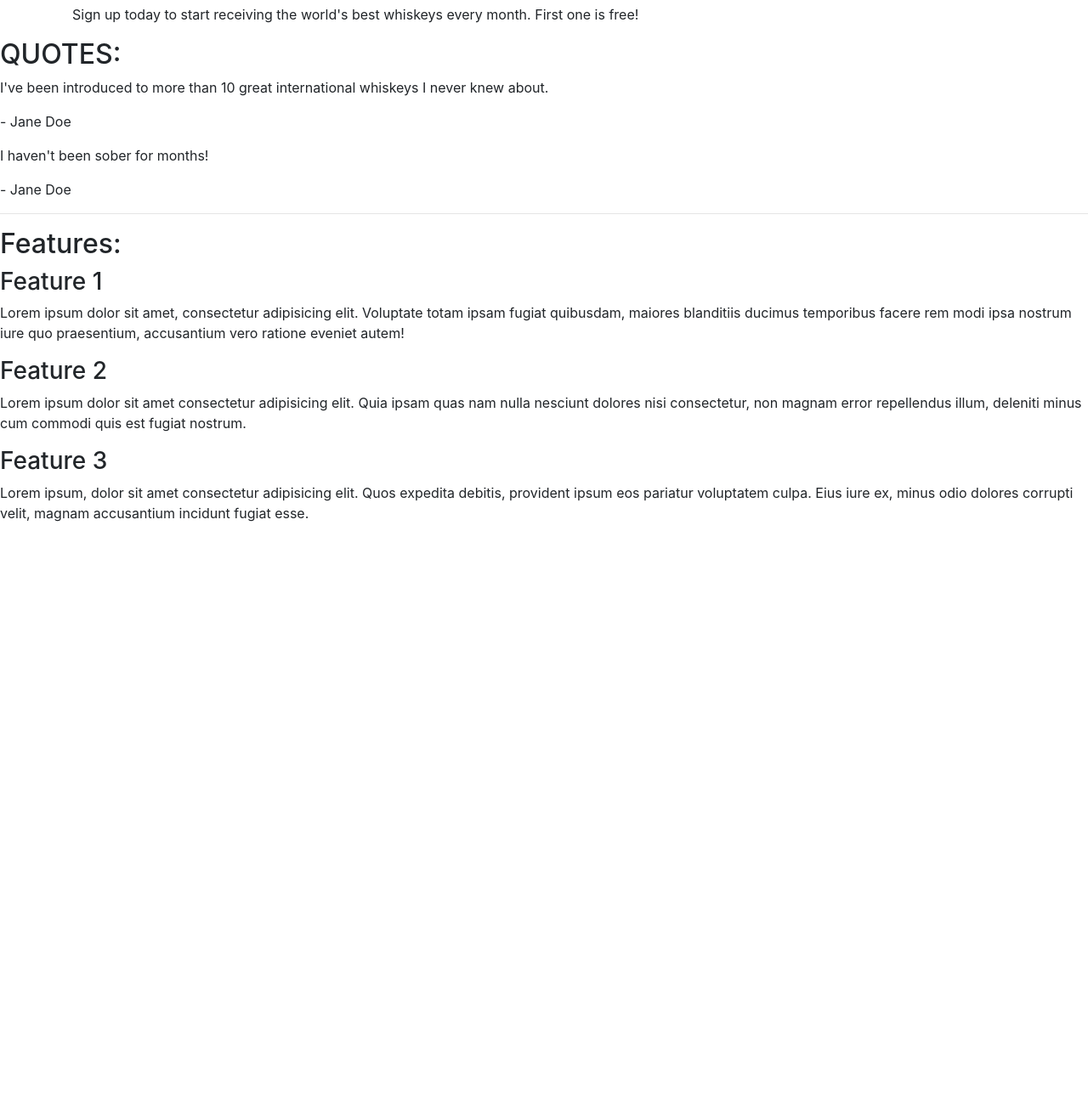
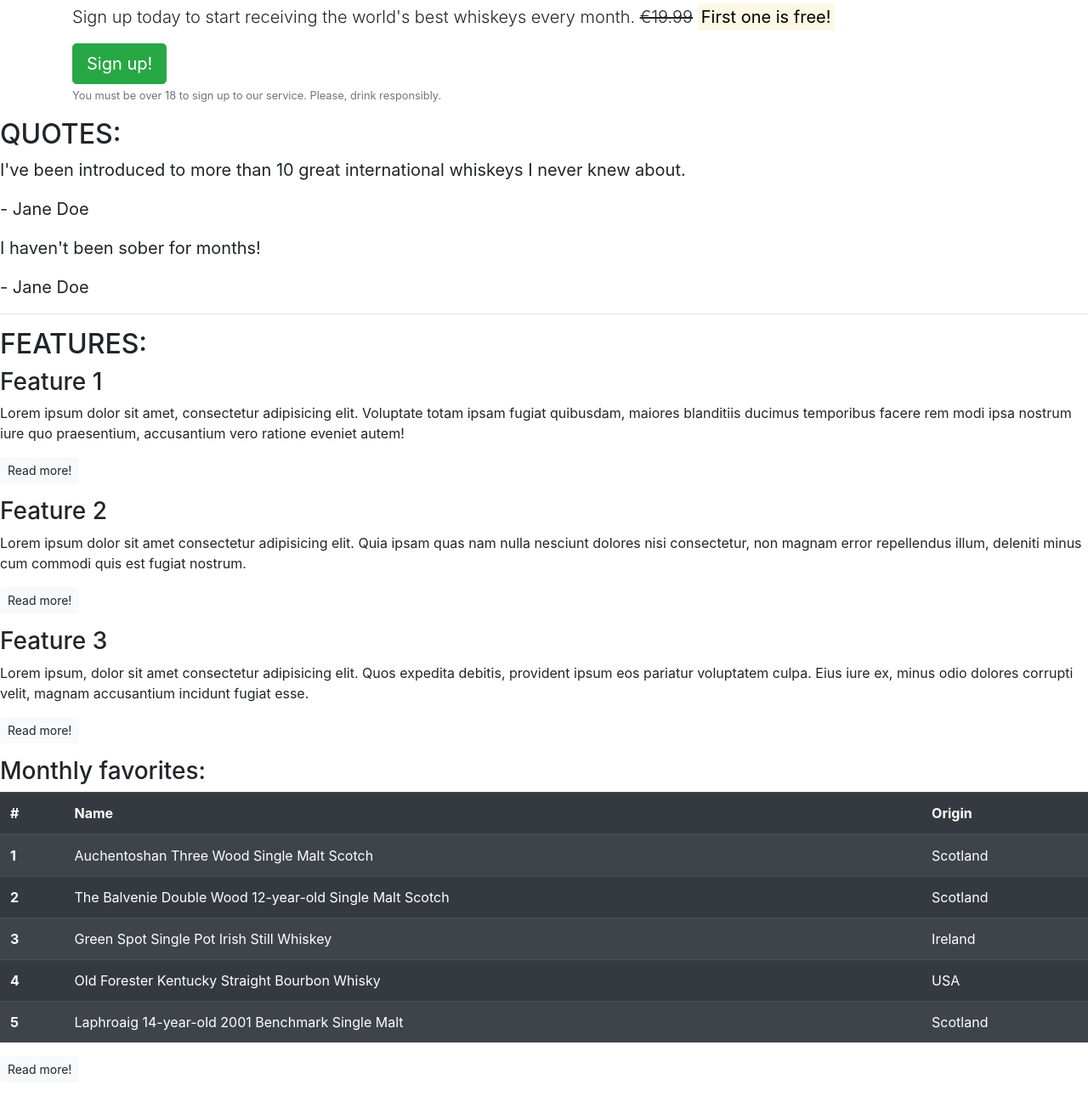
Before and after one commit to martakl-bit/Bootstrap, a plain HTML site: page index.html in a window 1280 px wide. Shown: the part 51-1341 px from the top of the page at 85% size. Before the commit the page ends 800 px from the top, so only its background shows below. Drawn offline with nearby package versions, Linux system fonts and the light colour scheme.

Commit message:
Fourth commit

```diff
--- a/index.html
+++ b/index.html
@@ -13,40 +13,88 @@
     <article class="container">
     <section class="callout">
         <h1>The finest whiskeys delivered to your doorstep.</h1>
-        <p>Sign up today to start receiving the world's best whiskeys every month. First one is free!</p>
+        <p class="lead">Sign up today to start receiving the world's best whiskeys every month.
+        <s>€19.99</s>
+        <strong><mark>First one is free!</mark></strong></p>
+        <button class="btn btn-success btn-lg">Sign up!</button>
+        <p class="text-muted"><small>You must be over 18 to sign up to our service. Please, drink responsibly.</small></p>
         </section>
     </article>
-    <section class="quotes">
+    <section class="blockquote">
         <h2 class="text-uppercase">Quotes:</h2>
-        <div class="quote">
+        <blockquote class="quote">
             <p>I've been introduced to more than 10 great international whiskeys I never knew about.</p>
             <p>- Jane Doe</p>
 
-        </div>
-        <div class="quote">
+        </blockquote>
+        <blockquote class="blockquote">
         <p>I haven't been sober for months!</p>
         <p>- Jane Doe</p>
-        </div>
+        </blockquote>
     </section>
     <hr>
     <section class="features">
-    <h2>Features:</h2>
+    <h2 class="text-uppercase">Features:</h2>
     <div class="feature">
         <h3>Feature 1</h3>
         <p>Lorem ipsum dolor sit amet, consectetur adipisicing elit. Voluptate totam ipsam fugiat quibusdam, maiores blanditiis ducimus temporibus facere rem modi ipsa nostrum iure quo praesentium, accusantium vero ratione eveniet autem!</p>
+    <p><a class="btn btn-sm btn-light" href="">Read more!</a></p>
     </div>
 
     <div class="feature">
         <h3>Feature 2</h3>
         <p>Lorem ipsum dolor sit amet consectetur adipisicing elit. Quia ipsam quas nam nulla nesciunt dolores nisi consectetur, non magnam error repellendus illum, deleniti minus cum commodi quis est fugiat nostrum. </p>
+    <p><a class="btn btn-sm btn-light" href="">Read more!</a></p>
     </div>
 
     <div class="feature">
         <h3>Feature 3</h3>
         <p>Lorem ipsum, dolor sit amet consectetur adipisicing elit. Quos expedita debitis, provident ipsum eos pariatur voluptatem culpa. Eius iure ex, minus odio dolores corrupti velit, magnam accusantium incidunt fugiat esse.</p>
+    <p><a class="btn btn-sm btn-light" href="">Read more!</a></p>
     </div>
     </section>
-
+    <section>
+    <div class="table">
+        <h3>Monthly favorites:</h3>
+        <table class="table table-striped table-dark">
+  <thead>
+    <tr>
+      <th scope="col">#</th>
+      <th scope="col">Name</th>
+      <th scope="col">Origin</th>
+    </tr>
+  </thead>
+  <tbody>
+    <tr>
+      <th scope="row">1</th>
+      <td>Auchentoshan Three Wood Single Malt Scotch</td>
+      <td>Scotland</td>
+    </tr>
+    <tr>
+      <th scope="row">2</th>
+      <td>The Balvenie Double Wood 12-year-old Single Malt Scotch</td>
+      <td>Scotland</td>
+    </tr>
+    <tr>
+      <th scope="row">3</th>
+      <td>Green Spot Single Pot Irish Still Whiskey</td>
+      <td>Ireland</td>
+    </tr>
+    <tr>
+      <th scope="row">4</th>
+      <td>Old Forester Kentucky Straight Bourbon Whisky</td>
+      <td>USA</td>
+    </tr>
+    <tr>
+      <th scope="row">5</th>
+      <td>Laphroaig 14-year-old 2001 Benchmark Single Malt</td>
+      <td>Scotland</td>
+    </tr>
+  </tbody>
+</table>
+    <p><a class="btn btn-sm btn-light" href="">Read more!</a></p>
+    </div>
+    </section>
     <script src="https://code.jquery.com/jquery-3.3.1.slim.min.js" integrity="sha384-q8i/X+965DzO0rT7abK41JStQIAqVgRVzpbzo5smXKp4YfRvH+8abtTE1Pi6jizo" crossorigin="anonymous"></script>
     <script src="https://cdnjs.cloudflare.com/ajax/libs/popper.js/1.14.7/umd/popper.min.js" integrity="sha384-UO2eT0CpHqdSJQ6hJty5KVphtPhzWj9WO1clHTMGa3JDZwrnQq4sF86dIHNDz0W1" crossorigin="anonymous"></script>
     <script src="https://stackpath.bootstrapcdn.com/bootstrap/4.3.1/js/bootstrap.min.js" integrity="sha384-JjSmVgyd0p3pXB1rRibZUAYoIIy6OrQ6VrjIEaFf/nJGzIxFDsf4x0xIM+B07jRM" crossorigin="anonymous"></script>
```
